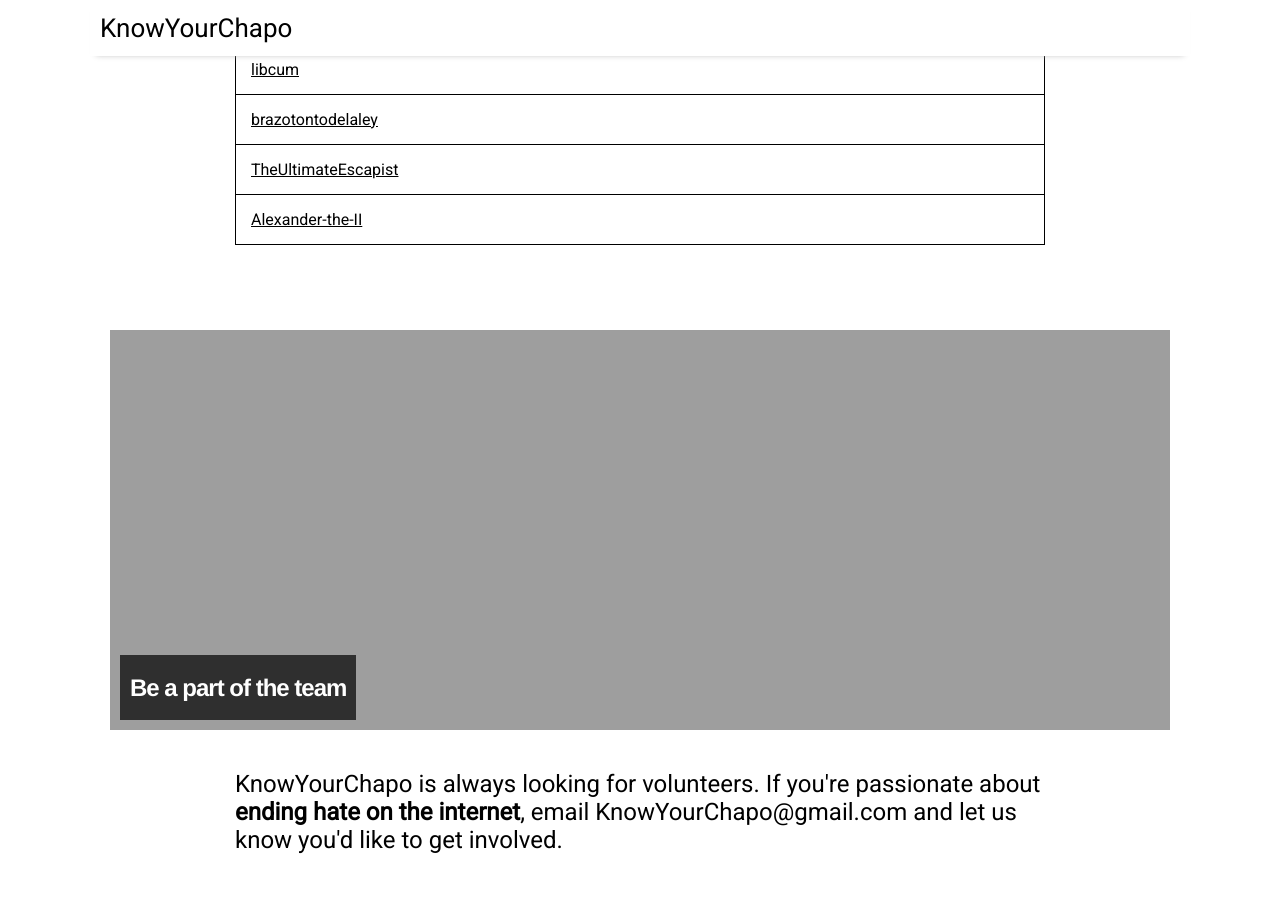
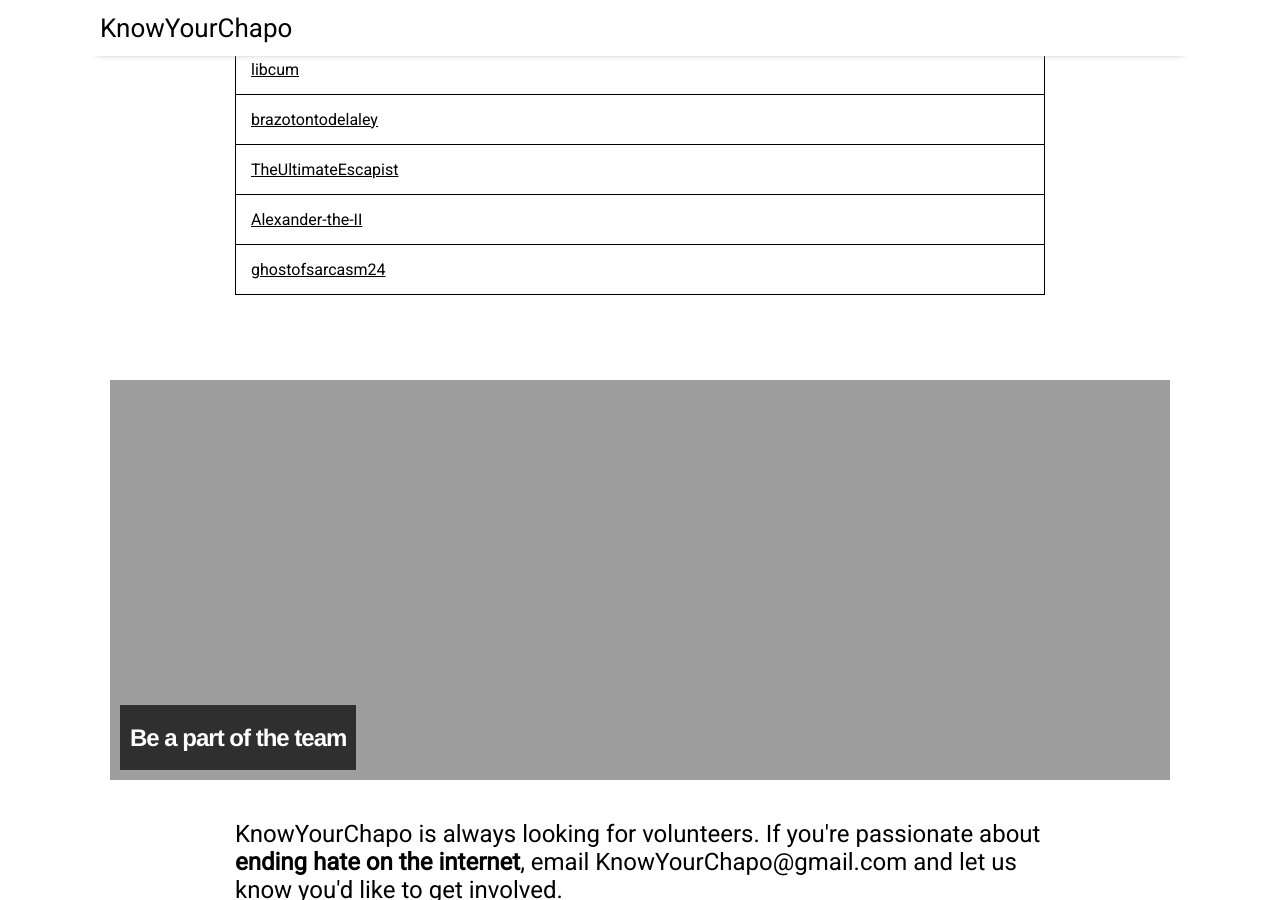
Before and after one commit to KnowYourChapo/KnowYourChapo.github.io, a Jekyll site: the page built from index.md, in a window 1280 px wide and 900 px high, scrolled down 4003 px. Built offline with Jekyll 4.4.1, drawn with Linux system fonts in a browser that asks for light colours; nearby versions of some CDN libraries; the list of posts is cut into pages by our own code.

Commit message:
new posters

```diff
--- a/_data/chapolist.json
+++ b/_data/chapolist.json
@@ -243,6 +243,10 @@
         {
             "name": "Alexander-the-II",
             "notes": ""
+        },
+        {
+            "name": "ghostofsarcasm24",
+            "notes": ""
         }
     ]
 }
```
